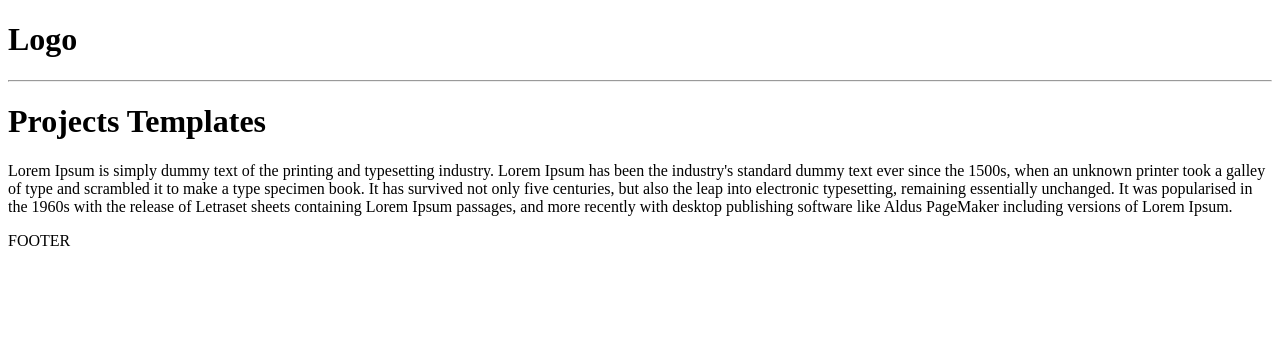
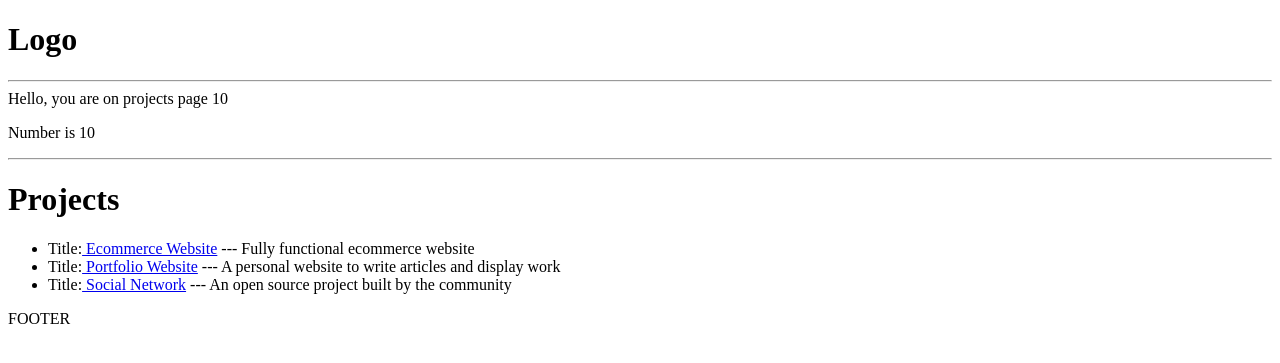
Before and after one commit to Vidya-GM/Techsearch_V1, a Django app: page / in a window 1280 px wide. Shown: the top 363 px of the page. Run offline with Django 5.2, Linux system fonts and the light colour scheme.

Commit message:
added and basic urls, templates and views

```diff
--- a/applications/projects/templates/projects/projects.html
+++ b/applications/projects/templates/projects/projects.html
@@ -1,14 +1,34 @@
 {% extends "main.html" %}
-
 
 {% block content %}
 
-<h1>Projects Templates</h1>
-<p>Lorem Ipsum is simply dummy text of the printing and typesetting industry.
-    Lorem Ipsum has been the industry's standard dummy text ever since the 1500s,
-    when an unknown printer took a galley of type and scrambled it to make a type specimen book.
-    It has survived not only five centuries, but also the leap into electronic typesetting, remaining essentially unchanged.
-    It was popularised in the 1960s with the release of Letraset sheets containing Lorem Ipsum passages,
-    and more recently with desktop publishing software like Aldus PageMaker including versions of Lorem Ipsum. </p>
+<!-- variables -->
+{{message}} {{page}}
+
+<!-- if-elif-else statement -->
+{% if page > 10 %}
+<p> Number is greater than 10</p>
+{% elif page == 10 %}
+<P> Number is 10</P>
+{% else %}
+<p> Number is less than 10</p>
+{% endif %}
+
+<hr>
+
+<!-- for loop -->
+<h1> Projects</h1>
+<!-- projects is a dictionary key whose value is a 'list' of dictionaries -->
+<!-- projects -- list -->
+<!-- proj --dictionary  -->
+<ul>
+    {% for proj in projects %}
+    <li> Title:<a href="{% url 'project' proj.id %}"> {{proj.title}}</a> --- {{proj.description}}</li>
+    {% endfor %}
+
+</ul>
+
+
+
 
 {% endblock content %}
--- a/applications/projects/urls.py
+++ b/applications/projects/urls.py
@@ -2,7 +2,7 @@ from django.urls import path
 from applications.projects import views
 
 urlpatterns = [
-    path('', views.projects, name="projects"),
+    path("", views.projects, name="projects"),
     path('project/<str:pk>/', views.project, name="project"),
 
 ]
--- a/applications/projects/views.py
+++ b/applications/projects/views.py
@@ -4,11 +4,48 @@ from django.http import HttpResponse
 # Create your views here.
 
 
+#---------Only a text as output with HttpResponse ------
+# def projects(request):
+#     return HttpResponse('Here are our products')
+
+#-------- render a template with text -------
+# def projects(request):
+#    return render(request, "projects/projects.html")
+
+#------ A variable with template ---------
+
+projectsList = [
+    {
+        'id': '1',
+        'title': 'Ecommerce Website',
+        'description': 'Fully functional ecommerce website'
+    },
+    {
+        'id': '2',
+        'title': 'Portfolio Website',
+        'description': 'A personal website to write articles and display work'
+    },
+    {
+        'id': '3',
+        'title': 'Social Network',
+        'description': 'An open source project built by the community'
+    }
+]
+
+
 def projects(request):
-    #return HttpResponse('Here are our products')
-    return render(request, "projects/projects.html")
+    msg = "Hello, you are on projects page"
+    num = 10
+    context = {"message": msg, "page": num, "projects": projectsList}
+    # return render(request, "projects/projects.html", {"message": msg})
+    return render(request, "projects/projects.html", context)
+
+# -------- single project --------
 
 
 def project(request, pk):
-    #return HttpResponse('Single projects' + str(pk))
-    return render(request, "projects/single-project.html")
+    projectObj = None
+    for i in projectsList:
+        if i["id"] == pk:
+            projectObj = i
+    return render(request, "projects/single-project.html", {"projectid": projectObj})
```
Also changed, not shown: applications/projects/templates/projects/single-project.html (+6 -1 lines).
